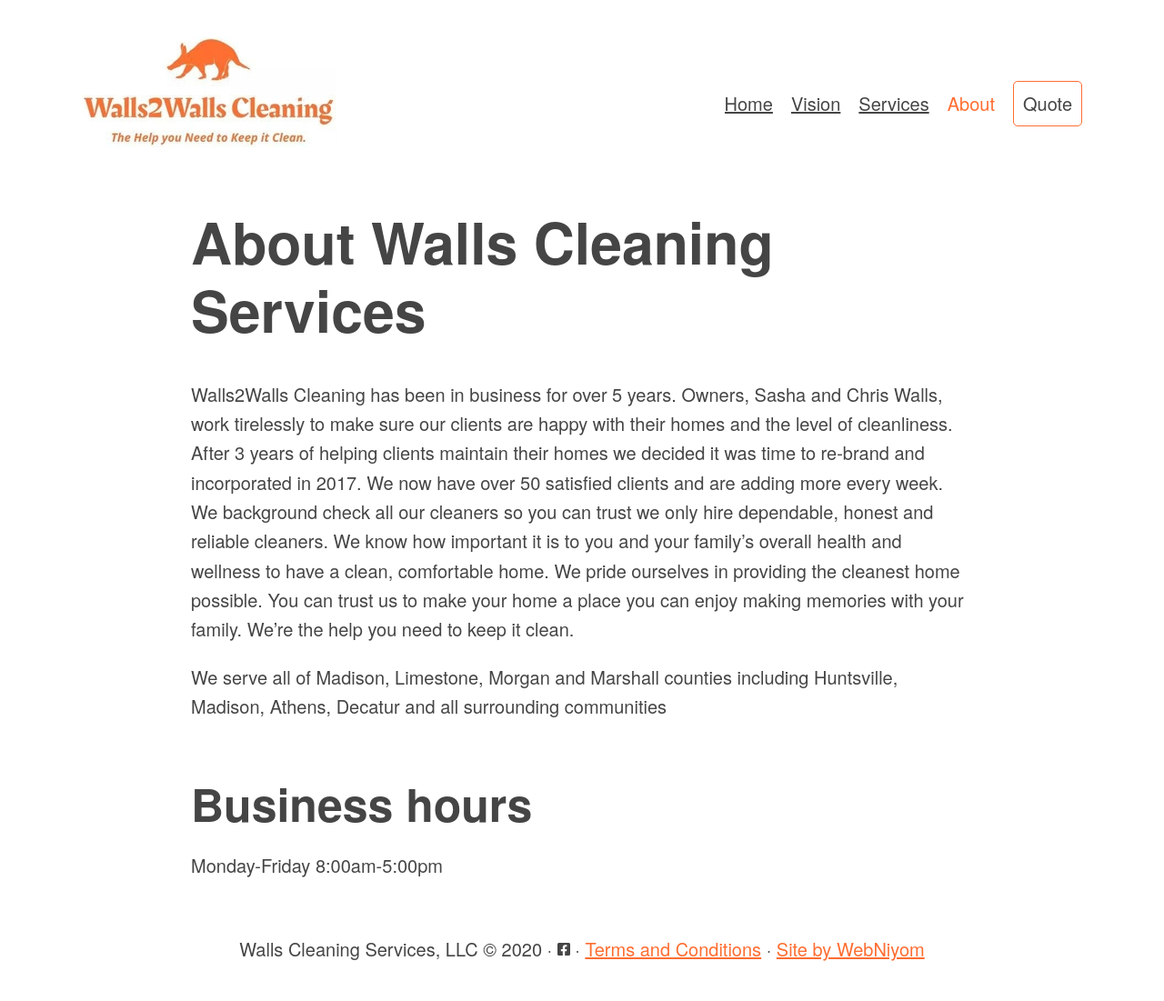
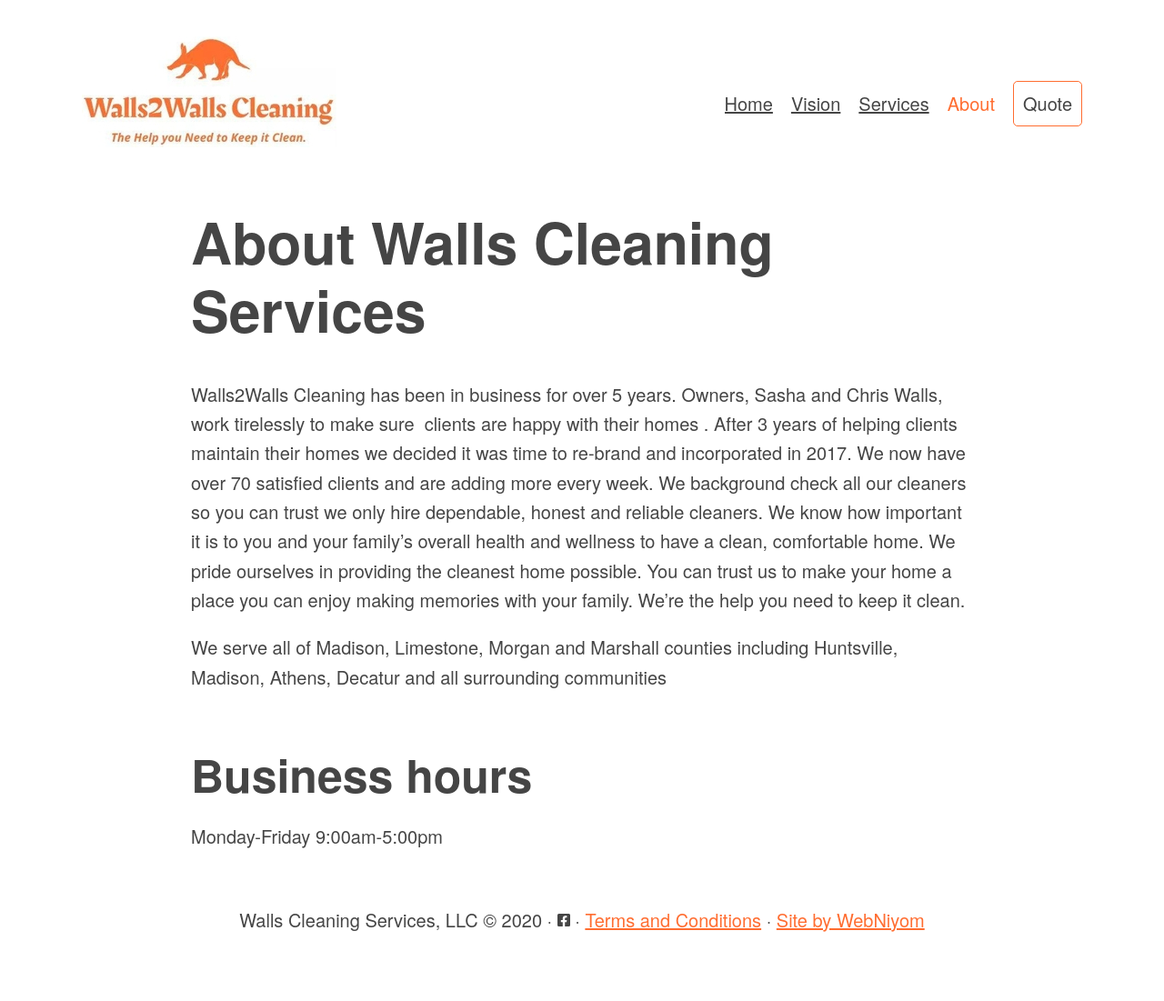
Before and after one commit to Walls-to-Walls-Cleaning/website, a Jekyll site: the page built from about.md, in a window 1280 px wide. Shown: the whole page at 91% size. Built offline with Jekyll 4.4.1, drawn with Linux system fonts in a browser that asks for light colours; cached includes are drawn as plain includes; after the commit the page ends 1068 px from its top, so only the background shows below that.

Commit message:
Updated 'about.md' via CloudCannon

```diff
--- a/about.md
+++ b/about.md
@@ -6,18 +6,10 @@ featured_image:
 permalink: /about/
 ---
 
-Walls2Walls Cleaning has been in business for over 5 years. Owners, Sasha and Chris Walls, work
-tirelessly to make sure our clients are happy with their homes and the level of cleanliness. After 3 years
-of helping clients maintain their homes we decided it was time to re-brand and incorporated in 2017. We
-now have over 50 satisfied clients and are adding more every week. We background check all our
-cleaners so you can trust we only hire dependable, honest and reliable cleaners. We know how important
-it is to you and your family’s overall health and wellness to have a clean, comfortable home. We pride
-ourselves in providing the cleanest home possible. You can trust us to make your home a place you can
-enjoy making memories with your family. We’re the help you need to keep it clean.
+Walls2Walls Cleaning has been in business for over 5 years. Owners, Sasha and Chris Walls, work tirelessly to make sure &nbsp;clients are happy with their homes . After 3 years of helping clients maintain their homes we decided it was time to re-brand and incorporated in 2017. We now have over 70 satisfied clients and are adding more every week. We background check all our cleaners so you can trust we only hire dependable, honest and reliable cleaners. We know how important it is to you and your family’s overall health and wellness to have a clean, comfortable home. We pride ourselves in providing the cleanest home possible. You can trust us to make your home a place you can enjoy making memories with your family. We’re the help you need to keep it clean.
 
-We serve all of Madison, Limestone, Morgan and Marshall counties including Huntsville, Madison,
-Athens, Decatur and all surrounding communities
+We serve all of Madison, Limestone, Morgan and Marshall counties including Huntsville, Madison, Athens, Decatur and all surrounding communities
 
 ## Business hours
 
-Monday-Friday 8:00am-5:00pm
+Monday-Friday 9:00am-5:00pm
```
